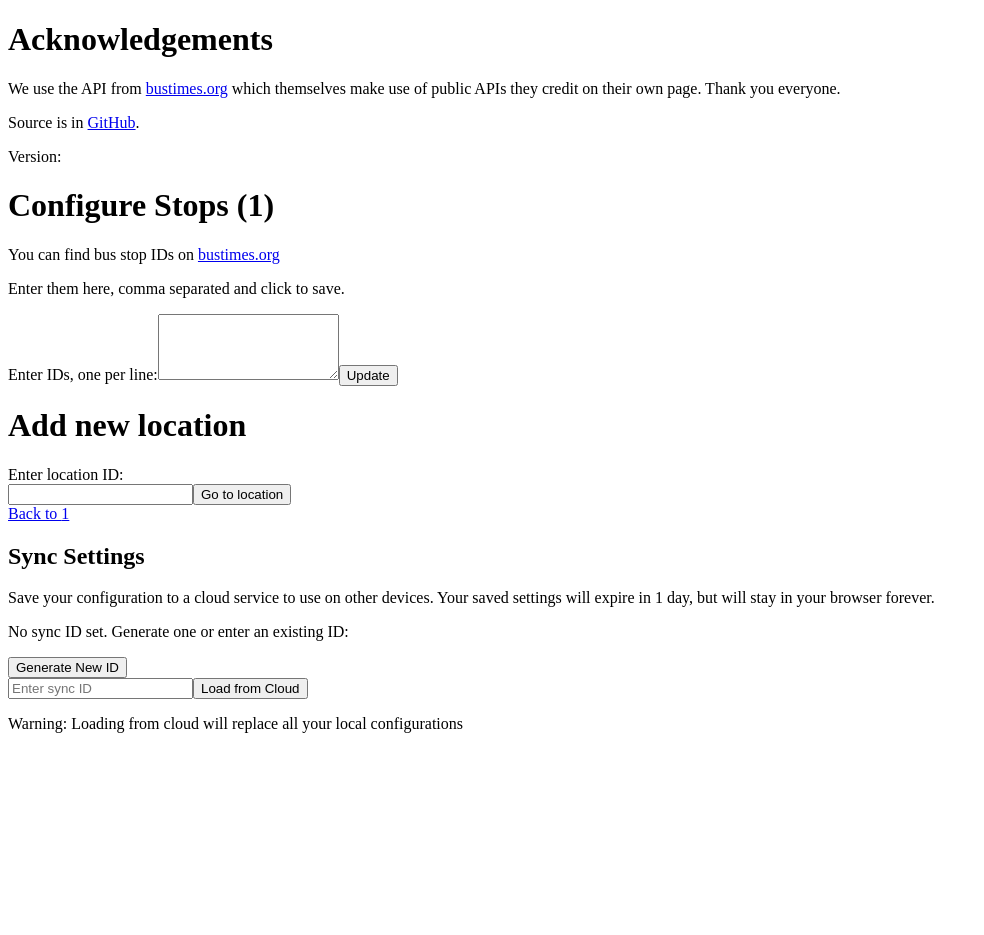
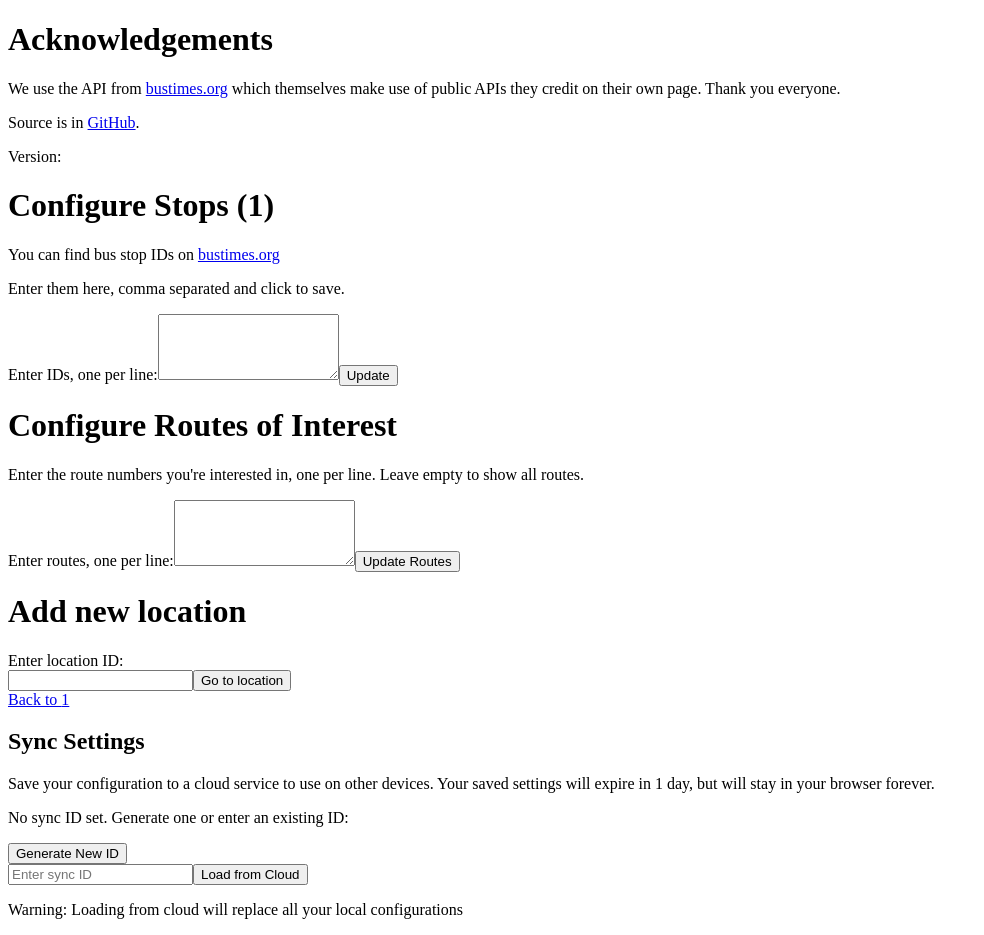
Before and after one commit to ukslim/my-bus-stops, a Next.js app: page /loc/1/config in a window 1280 px wide. Shown: the whole page, without its empty margins (0-984 px from the left). Before the commit the page ends 800 px from the top, so only its background shows below. Built offline with nearby package versions, Linux system fonts and the light colour scheme.

Commit message:
filter interesting routes

```diff
--- a/components/bus-stops.tsx
+++ b/components/bus-stops.tsx
@@ -3,17 +3,19 @@ import BusStop from "./bus-stop";
 
 type BusStopProps = {
   config: string[];
+  isFiltered: boolean;
+  routes: string[];
 };
 
 const BusStops: React.FC<BusStopProps> = (props) => {
-  const { config } = props;
+  const { config, isFiltered, routes } = props;
   if (!config || config.length === 0) {
     return <div>No bus stops configured</div>;
   }
   return (
     <div className="w-full text-sm sm:text-base">
       {config.map((id) => (
-        <BusStop key={id} busStopId={id} />
+        <BusStop key={id} busStopId={id} isFiltered={isFiltered} routes={routes} />
       ))}
     </div>
   );
--- a/pages/api/times.ts
+++ b/pages/api/times.ts
@@ -9,7 +9,9 @@ export default async function handler(
 
   try {
     const response = await fetch(
-      `https://bustimes.org/stops/${id}/times.json?limit=3`,
+      // We want to usually get 3 after filtering. I feel as if you could usually expect 3
+      // out of the next 20 buses at a stop to be one of your routes.
+      `https://bustimes.org/stops/${id}/times.json?limit=20`,
     );
     const data = await response.json();
     res.status(200).json(data);
--- a/pages/loc/[locationId]/config.tsx
+++ b/pages/loc/[locationId]/config.tsx
@@ -1,6 +1,6 @@
 "use client";
 import { NewLocation } from "@/components/new-location";
-import { loadConfig, saveConfig } from "@/utils/config";
+import { loadConfig, loadRoutes, saveConfig, saveRoutes } from "@/utils/config";
 import { querySchema } from "@/utils/schemas";
 import { checkSyncId, generateSyncId, getSyncId, loadFromCloud, saveToCloud, setSyncId } from "@/utils/sync";
 import Link from "next/link";
@@ -14,6 +14,8 @@ const Config: React.FC = () => {
   const { locationId } = query;
   const [ids, setIds] = useState("");
   const [current, setCurrent] = useState([] as string[]);
+  const [routes, setRoutes] = useState("");
+  const [currentRoutes, setCurrentRoutes] = useState([] as string[]);
   const [syncId, setSyncIdState] = useState<string | null>(null);
   const [syncError, setSyncError] = useState<string>("");
   const [isLoading, setIsLoading] = useState(false);
@@ -21,6 +23,7 @@ const Config: React.FC = () => {
 
   useEffect(() => {
     setCurrent(loadConfig(locationId ?? "config"));
+    setCurrentRoutes(loadRoutes(locationId ?? "config"));
     setSyncIdState(getSyncId());
   }, [locationId]);
 
@@ -29,6 +32,13 @@ const Config: React.FC = () => {
     const idArray: string[] = ids.split("\n").map((id) => id.trim());
     saveConfig(locationId ?? "config", idArray);
     setCurrent(idArray);
+  };
+
+  const handleRoutesSubmit = (event: React.FormEvent<HTMLFormElement>) => {
+    event.preventDefault();
+    const routeArray: string[] = routes.split("\n").map((route) => route.trim()).filter(Boolean);
+    saveRoutes(locationId ?? "config", routeArray);
+    setCurrentRoutes(routeArray);
   };
 
   const handleSyncIdSubmit = async (event: React.FormEvent<HTMLFormElement>) => {
@@ -138,6 +148,28 @@ const Config: React.FC = () => {
           className="p-2 bg-blue-500 text-white rounded-md cursor-pointer"
         />
       </form>
+
+      <h1 className="text-2xl font-bold mb-4">Configure Routes of Interest</h1>
+      <p className="mb-4">
+        Enter the route numbers you&apos;re interested in, one per line. Leave empty to show all routes.
+      </p>
+      <form onSubmit={handleRoutesSubmit} className="mb-4">
+        <label className="block mb-2">
+          Enter routes, one per line:
+          <textarea
+            defaultValue={currentRoutes.join("\n")}
+            onChange={(e) => setRoutes(e.target.value)}
+            className="mt-1 p-2 border rounded-md w-full"
+            rows={4}
+          />
+        </label>
+        <input
+          type="submit"
+          value="Update Routes"
+          className="p-2 bg-blue-500 text-white rounded-md cursor-pointer"
+        />
+      </form>
+
       <h1 className="text-2xl font-bold mb-4">Add new location</h1>
       <div className="mb-4">
         <NewLocation />
--- a/utils/config.ts
+++ b/utils/config.ts
@@ -21,6 +21,16 @@ export function loadConfig(locationId: string): string[] {
   return data ? JSON.parse(data) : [];
 }
 
+export function saveRoutes(locationId: string, routes: string[]): void {
+  const asJson = JSON.stringify(routes);
+  localStorage.setItem(`routes_${locationId}`, asJson);
+}
+
+export function loadRoutes(locationId: string): string[] {
+  const data = localStorage.getItem(`routes_${locationId}`);
+  return data ? JSON.parse(data) : [];
+}
+
 export function migrateOldConfig(): void {
   const data = localStorage.getItem("config");
   if (!data) {
--- a/utils/sync.ts
+++ b/utils/sync.ts
@@ -31,7 +31,7 @@ export async function saveToCloud(syncId: string): Promise<void> {
   // Only save stops_* configs
   for (let i = 0; i < configs.length; i++) {
     const key = configs.key(i);
-    if (key?.startsWith('stops_')) {
+    if (key?.startsWith('stops_') || key?.startsWith('routes_')) {
       configsToSave[key] = configs.getItem(key) ?? '';
     }
   }
@@ -68,7 +68,7 @@ export async function loadFromCloud(syncId: string): Promise<void> {
 
   // Clear existing stops configs
   Object.keys(localStorage).forEach(key => {
-    if (key.startsWith('stops_')) {
+    if (key.startsWith('stops_') || key.startsWith('routes_')) {
       localStorage.removeItem(key);
     }
   });
```
Also changed, not shown: components/bus-stop.tsx (+14 -5 lines), pages/loc/[locationId].tsx (+19 -5 lines).
